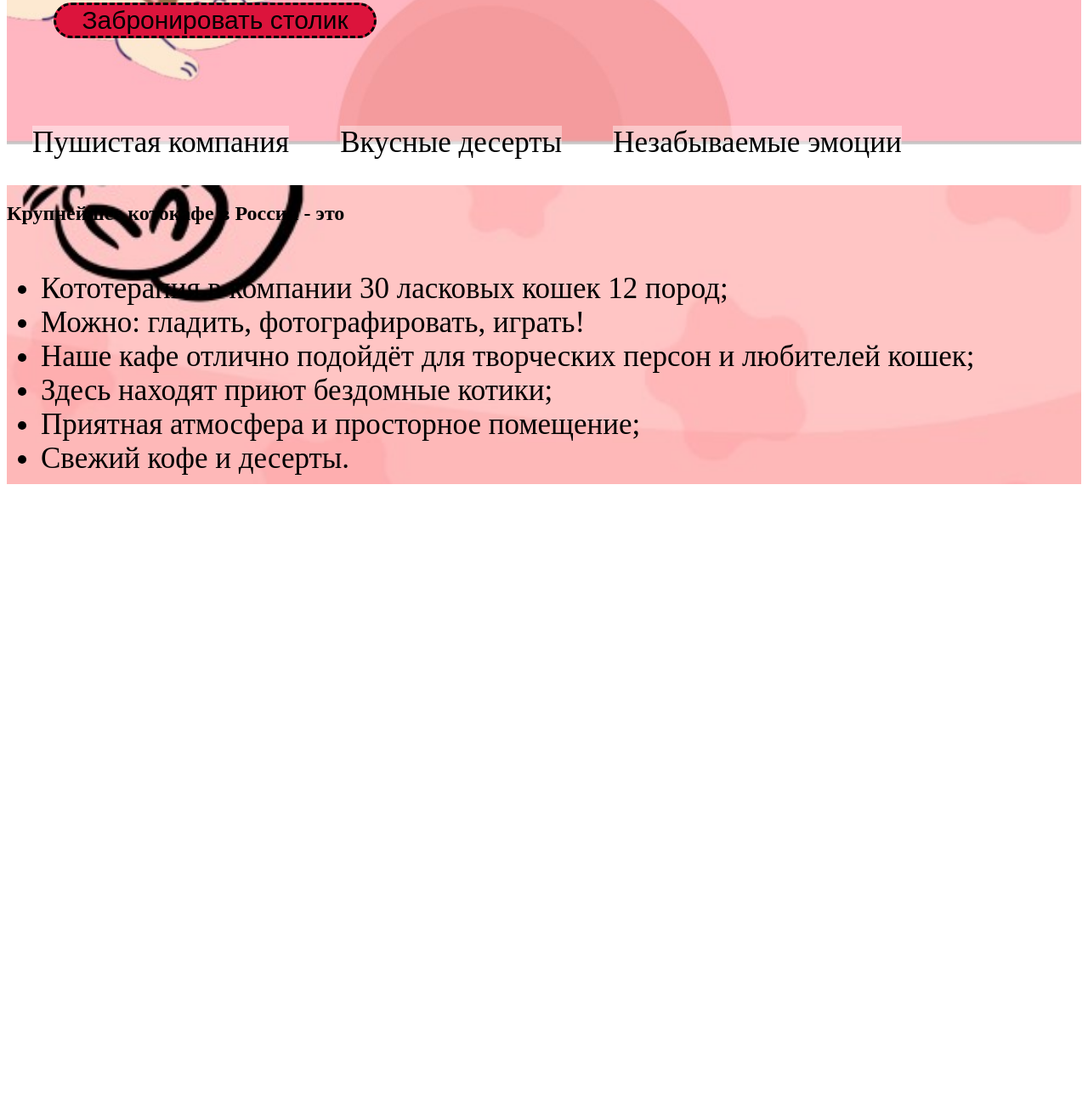
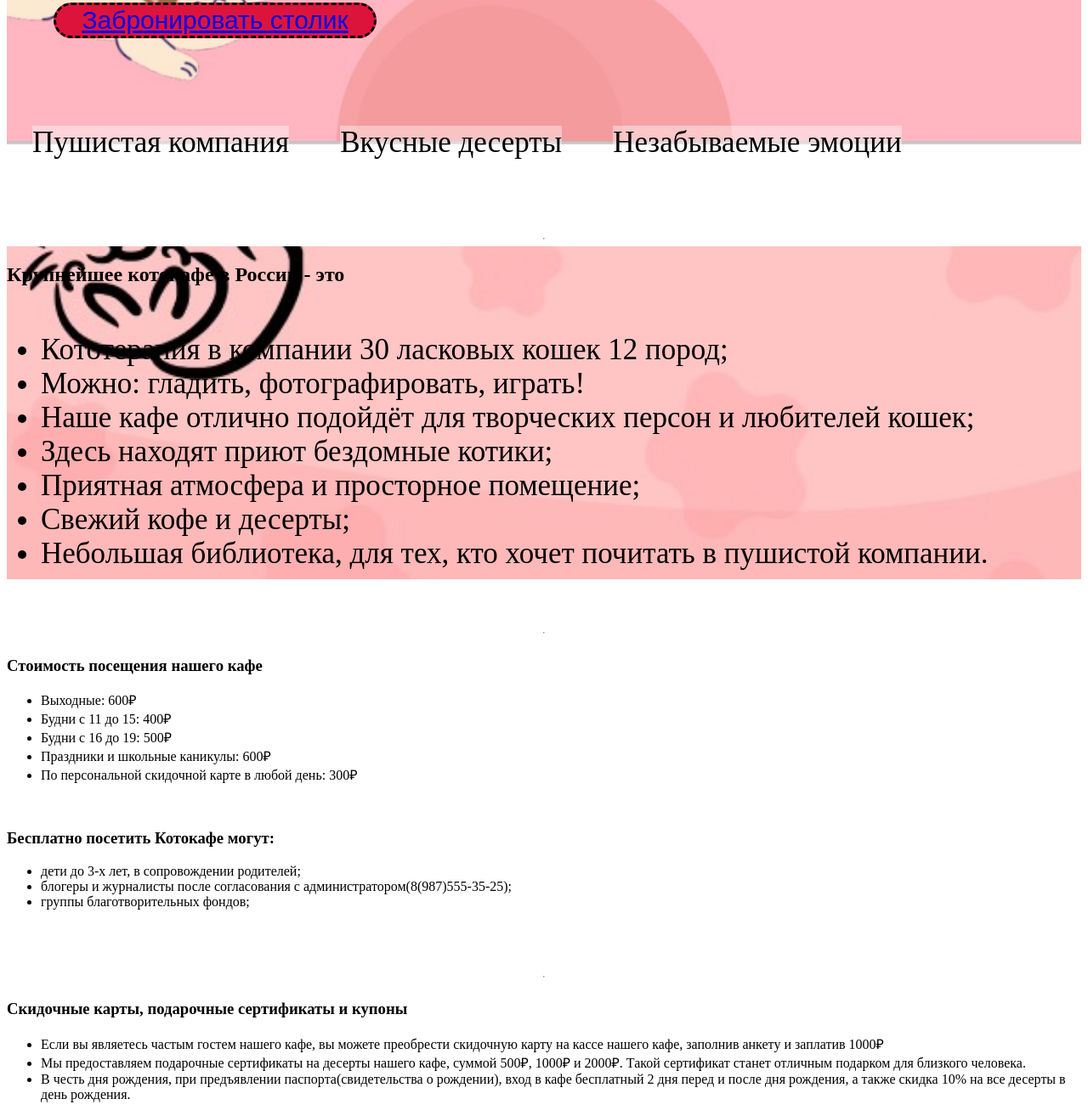
Before and after one commit to Christina902/CatCafe, a plain HTML site: page index.html in a window 1280 px wide. Shown: the part 752-2066 px from the top of the page at 85% size. Before the commit the page ends 1322 px from the top, so only its background shows below. Drawn offline with Linux system fonts and the light colour scheme.

Commit message:
Update index.html
block 3,4

```diff
--- a/index.html
+++ b/index.html
@@ -1,4 +1,4 @@
-<DOCTYPE html>
+<!DOCTYPE html>
 <html>
 <head>
 <meta charset="utf-8">
@@ -17,9 +17,7 @@
 			<li><a href="https://ya.ru/"><img src="image/facebook.png"></a></li>
 		</ul>
 	</div>
-
 	<div class="addres"><img src="image/geo.png" align="left"class="geo">ул.Кошачья 23Б, 2 этаж</div>
-
 	<div class="block1">
 		<h1>Котокафе "Котейная"<img src="image/paw.png" class="paw"></h1><br>
 		<p>
@@ -27,11 +25,15 @@
 		</p><br>
 		<div class="h1">
 			<p>Для посещения требуется предварительная запись</p></div>
-		<button>Забронировать столик</button><br>
+		<button type="button"><a href="https://ya.ru/">Забронировать столик</a></button><br>
 
 	<span><div class="first">Пушистая компания</div>
 	<div class="second">Вкусные десерты</div>
 	<div class="third">Незабываемые эмоции</div></span>
+	<br>
+	<br class="br1">
+	<br>
+	<hr size="20px">
 	<div class="block2">
 		<h2>Крупнейшее котокафе в России - это</h2>
 		<div class="privilege">
@@ -41,7 +43,47 @@
 				<li>Наше кафе отлично подойдёт для творческих персон и любителей кошек;</li>
 				<li>Здесь находят приют бездомные котики;</li>
 				<li>Приятная атмосфера и просторное помещение;</li>
-				<li>Свежий кофе и десерты.</li>
+				<li>Свежий кофе и десерты;</li>
+				<li>Небольшая библиотека, для тех, кто хочет почитать в пушистой компании.</li>
+			</ul>
+		</div>
+	</div>
+	<br>
+	<br class="br1">
+	<br>
+	<hr size="20px">
+	<div class="block3">
+		<h3>Стоимость поcещения нашего кафе</h3>
+		<div class="price">
+			<ul>
+				<li>Выходные: 600₽</li>
+				<li>Будни с 11 до 15: 400₽</li>
+				<li>Будни с 16 до 19: 500₽</li>
+				<li>Праздники и школьные каникулы: 600₽</li>
+				<li>По персональной скидочной карте в любой день: 300₽</li>
+			</ul>
+		</div>
+		<br>
+		<h3>Бесплатно посетить Котокафе могут:</h3>
+		<div class="free">
+			<ul>
+				<li>дети до 3-х лет, в сопровождении родителей;</li>
+				<li>блогеры и журналисты после согласования с администратором(8(987)555-35-25);</li>
+				<li>группы благотворительных фондов;</li>
+			</ul>
+		</div>
+	</div>
+	<br>
+	<br class="br1">
+	<br>
+	<hr size="20px">
+	<div class="block4">
+		<h3>Скидочные карты, подарочные сертификаты и купоны</h3>
+		<div class="discount">
+			<ul>
+				<li>Если вы являетесь частым гостем нашего кафе, вы можете преобрести скидочную карту на кассе нашего кафе, заполнив анкету и заплатив 1000₽</li>
+				<li>Мы предоставляем подарочные сертификаты на десерты нашего кафе, суммой 500₽, 1000₽ и 2000₽. Такой сертификат станет отличным подарком для близкого человека.</li>
+				<li>В честь дня рождения, при предъявлении паспорта(свидетельства о рождении), вход в кафе бесплатный 2 дня перед и после дня рождения, а также скидка 10% на все десерты в день рождения.</li>
 			</ul>
 		</div>
 	</div>
```
